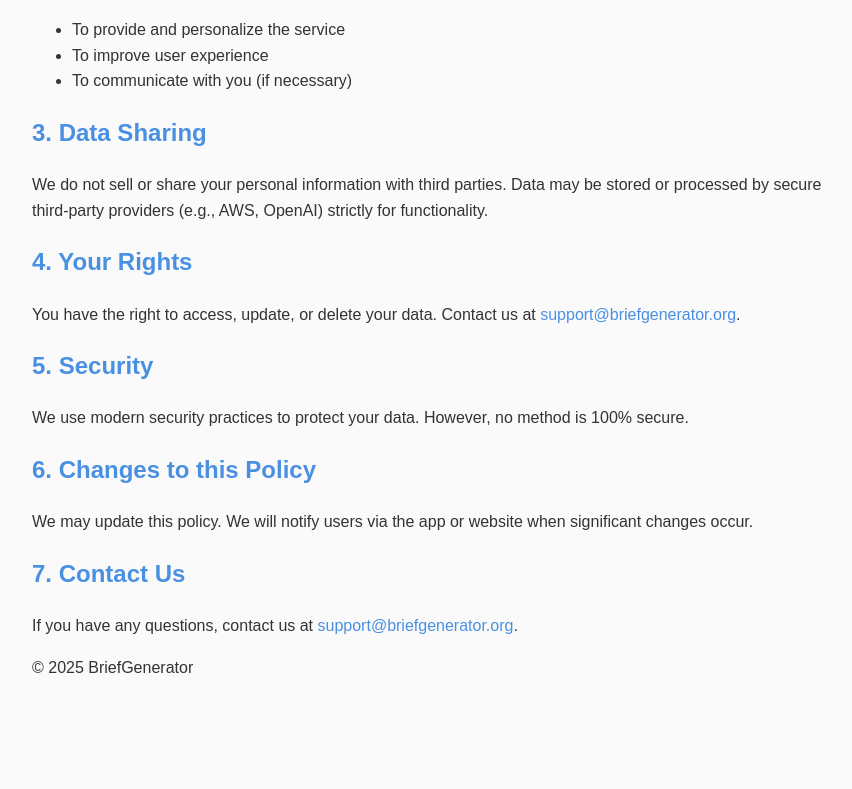
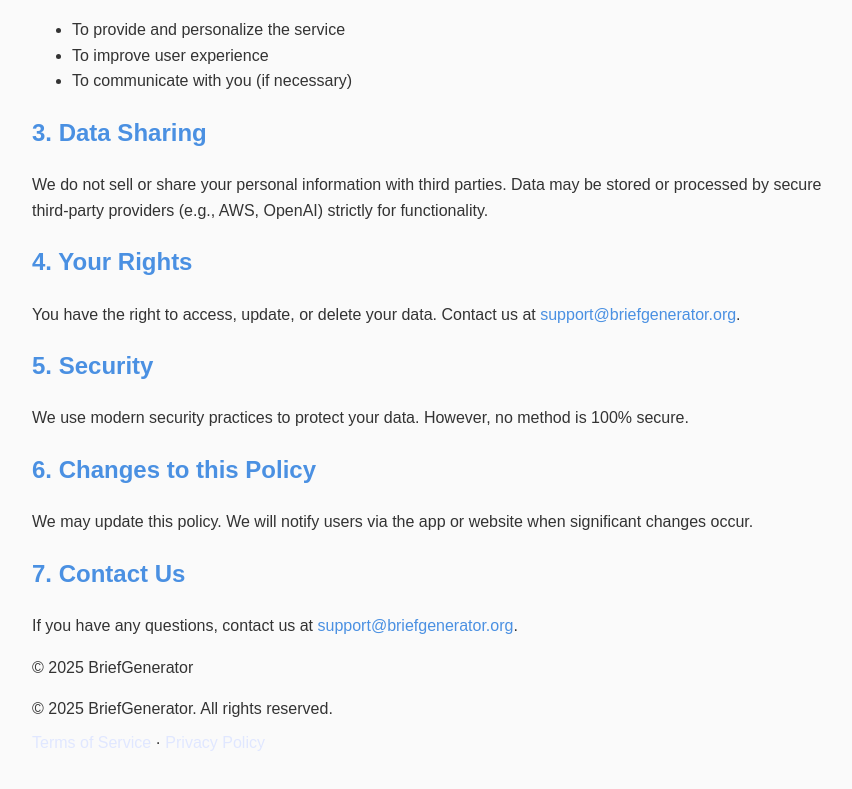
Before and after one commit to VladimirKogan/briefgenerator.github.io, a plain HTML site: page privacy.html in a window 1280 px wide. Shown: the part 447-1236 px from the top of the page, without its empty margins (208-1060 px from the left). Before the commit the page ends 1167 px from the top, so only its background shows below. Drawn offline with Linux system fonts and the light colour scheme.

Commit message:
add footer to terms, support and privacy pages

```diff
--- a/privacy.html
+++ b/privacy.html
@@ -74,6 +74,15 @@
             href="mailto:support@briefgenerator.org">support@briefgenerator.org</a>.</p>
 
     <p>© 2025 BriefGenerator</p>
+
+    <footer>
+        <p style="margin: 0;">© 2025 BriefGenerator. All rights reserved.</p>
+        <p style="margin: 8px 0 0;">
+            <a href="../terms.html" style="text-decoration: none; color: #e0e7ff;">Terms of Service</a>
+            &middot;
+            <a href="../privacy.html" style="text-decoration: none; color: #e0e7ff;">Privacy Policy</a>
+        </p>
+    </footer>
 </body>
 
 </html>
```
Also changed, not shown: support.html (+7 -2 lines), terms.html (+8 -0 lines).
